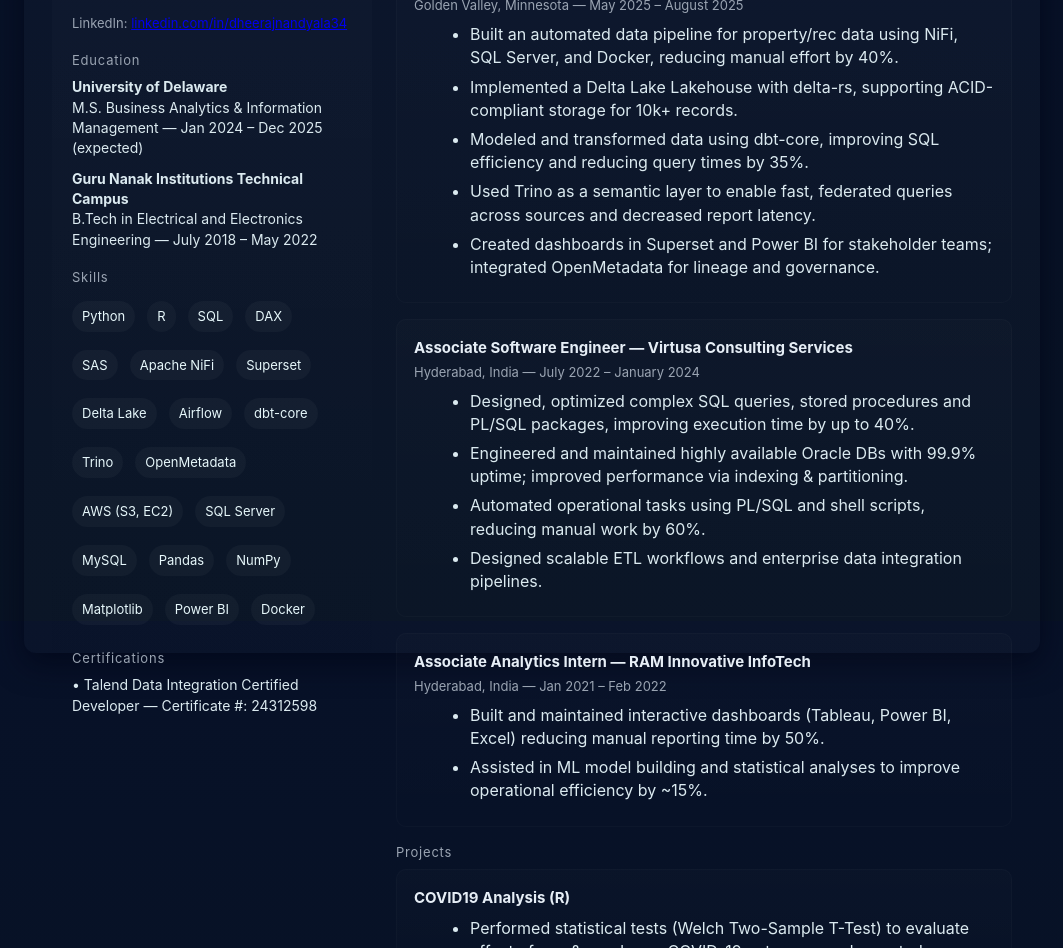
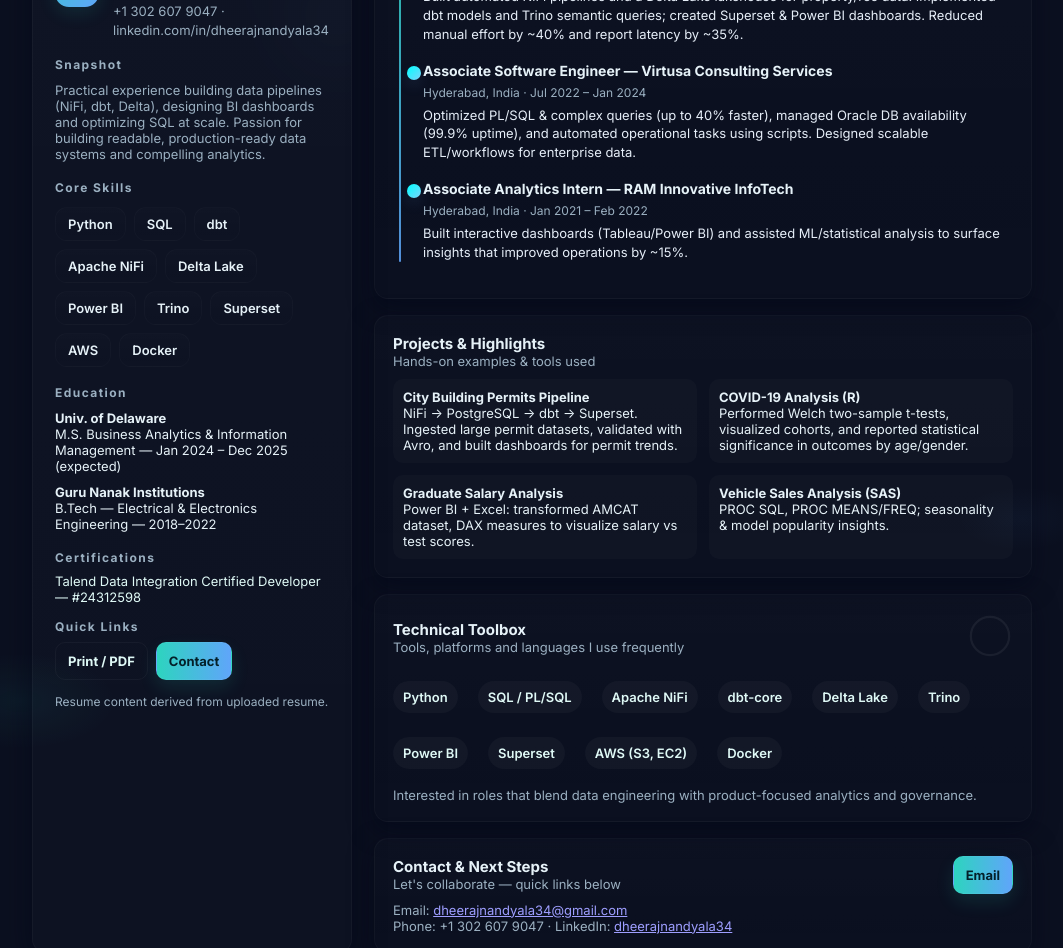
Before and after one commit to dkreddy34/dheeraj.github.io, a plain HTML site: page index.html in a window 1280 px wide. Shown: the part 179-1127 px from the top of the page, without its empty margins (108-1171 px from the left). Drawn offline with Linux system fonts and the light colour scheme.

Commit message:
Update index.html

```diff
--- a/index.html
+++ b/index.html
@@ -3,248 +3,323 @@
 <head>
 <meta charset="utf-8" />
 <meta name="viewport" content="width=device-width,initial-scale=1" />
-  <title>Dheeraj Nandyala — Resume</title>
-  <meta name="description" content="Dheeraj Nandyala — Business Analytics & Data Engineering resume" />
+<title>Dheeraj Nandyala — Creative Resume</title>
+<meta name="description" content="Creative resume for Dheeraj Nandyala — Data Engineering & Analytics" />
+<link href="https://fonts.googleapis.com/css2?family=Inter:wght@300;400;600;700;800&family=Space+Grotesk:wght@400;600&display=swap" rel="stylesheet">
 <style>
-    /* Simple modern responsive resume styles */
   :root{
-      --bg:#0f1724;
-      --card:#0b1220;
-      --muted:#9aa4b2;
-      --accent:#06b6d4;
-      --paper:#0b1220;
+    --bg:#0b1020; --card:#0f1726; --muted:#9bb0c1; --accent:#2dd4bf; --accent2:#60a5fa;
     --glass: rgba(255,255,255,0.03);
-      font-family: Inter, system-ui, -apple-system, "Segoe UI", Roboto, "Helvetica Neue", Arial;
+    --glass-2: rgba(255,255,255,0.02);
+    color-scheme: dark;
+    font-family: "Inter", system-ui, -apple-system, "Segoe UI", Roboto, "Helvetica Neue", Arial;
   }
-    html,body{height:100%}
-    body{
-      margin:0;
-      background: linear-gradient(180deg,#071128 0%, #081324 100%);
-      color:#e6eef6;
-      -webkit-font-smoothing:antialiased;
-      -moz-osx-font-smoothing:grayscale;
-      padding:32px;
-      display:flex;
-      justify-content:center;
-      font-size:16px;
-      line-height:1.45;
-    }
-    .container{
-      width:960px;
-      max-width:100%;
-      background: linear-gradient(180deg, rgba(255,255,255,0.02), rgba(255,255,255,0.01));
-      border-radius:12px;
-      box-shadow: 0 10px 30px rgba(2,6,23,0.7);
-      display:grid;
-      grid-template-columns: 320px 1fr;
-      gap:24px;
-      padding:28px;
-      align-items:start;
+  *{box-sizing:border-box}
+  html,body{height:100%; margin:0; background:
+    radial-gradient(1200px 600px at 10% 10%, rgba(45,212,191,0.06), transparent 8%),
+    radial-gradient(800px 400px at 90% 90%, rgba(96,165,250,0.04), transparent 8%),
+    var(--bg);
+    color:#e6f2f8; -webkit-font-smoothing:antialiased; -moz-osx-font-smoothing:grayscale;
+    padding:28px;}
+  .wrap{
+    max-width:1000px; margin:0 auto; display:grid;
+    grid-template-columns: 320px 1fr; gap:22px;
   }
 
-    /* Left column */
-    .left{
-      background: linear-gradient(180deg, rgba(255,255,255,0.02), transparent);
-      border-radius:10px;
-      padding:20px;
-      min-height:200px;
-      position:sticky;
-      top:32px;
-      height:fit-content;
+  /* Left panel: card with gradient accent */
+  .profile {
+    background: linear-gradient(180deg, rgba(255,255,255,0.02), rgba(255,255,255,0.01));
+    border-radius:14px; padding:22px; position:relative; overflow:hidden;
+    box-shadow: 0 10px 30px rgba(2,6,23,0.6);
+    border: 1px solid rgba(255,255,255,0.03);
   }
-    .name{
-      font-size:22px;
-      font-weight:700;
-      margin:0 0 6px 0;
+  .brand{
+    display:flex; gap:14px; align-items:center;
   }
-    .sub{
-      color:var(--muted);
-      margin-bottom:14px;
-      font-size:14px;
+  .avatar{
+    width:74px; height:74px; border-radius:14px;
+    display:flex; align-items:center; justify-content:center;
+    background:linear-gradient(135deg,var(--accent),var(--accent2));
+    box-shadow: 0 6px 18px rgba(45,212,191,0.12);
+    font-weight:700; font-family:"Space Grotesk",sans-serif;
+    font-size:22px; color:#06202a;
   }
-    .contact a{ color:#cfeff6; text-decoration:none; display:block; margin-bottom:6px; word-break:break-all;}
-    .section-title{
-      font-size:13px;
-      letter-spacing:0.06em;
-      color:var(--muted);
-      margin:18px 0 8px;
+  h1{margin:0; font-size:20px; letter-spacing:0.2px}
+  h2.subtitle{margin:4px 0 10px; font-size:13px; color:var(--muted); font-weight:600}
+
+  .contact{font-size:13px; color:var(--muted);line-height:1.45}
+  .contact a{color:inherit; text-decoration:none}
+  .pill {display:inline-block; padding:8px 10px; border-radius:999px; background:var(--glass);
+         font-weight:600; font-size:13px; margin:6px 8px 6px 0; color:#dff9f6}
+
+  .skill-cloud{display:flex; flex-wrap:wrap; gap:8px; margin-top:12px}
+  .skill{
+    padding:8px 12px; border-radius:12px; background:linear-gradient(180deg, rgba(255,255,255,0.01), transparent);
+    border:1px solid rgba(255,255,255,0.02); font-weight:600; font-size:13px;
+    transform-origin:center; transition: transform .35s ease;
   }
-    .pill{
-      display:inline-block;
-      background:var(--glass);
-      padding:6px 10px;
-      border-radius:999px;
-      margin:6px 6px 6px 0;
-      font-size:13px;
-      color:#e7f8fb;
-    }
-    .skills-grid{ display:flex; flex-wrap:wrap; gap:6px; margin-top:6px;}
-    .edu, .cert { font-size:14px; color:#dbeaf0; }
+  .skill:hover{transform:translateY(-6px) rotate(-2deg) scale(1.03)}
 
-    /* Right column */
-    .right{
-      padding:6px 0;
+  .left-section-title{margin-top:18px; color:var(--muted); font-weight:700; font-size:12px; letter-spacing:0.12em}
+
+  /* Right column: creative panels */
+  .main{
+    display:flex; flex-direction:column; gap:16px;
   }
   .card{
-      background:linear-gradient(180deg, rgba(255,255,255,0.01), rgba(255,255,255,0.00));
-      border-radius:10px;
-      padding:18px;
-      margin-bottom:16px;
-      box-shadow: inset 0 0 0 1px rgba(255,255,255,0.02);
+    background: linear-gradient(180deg, rgba(255,255,255,0.01), rgba(255,255,255,0.00));
+    border-radius:14px; padding:18px; border:1px solid rgba(255,255,255,0.03);
+    box-shadow: 0 8px 24px rgba(2,6,23,0.5);
   }
-    .job-title{ font-weight:700; font-size:15px; margin-bottom:4px; }
-    .muted{ color:var(--muted); font-size:13px; }
-    ul.meta-list{ margin:8px 0 0 16px; color:#dbeaf0; }
-    li{ margin-bottom:6px; }
-    .projects ul{ margin-left:16px; }
-    .top-line{ display:flex; justify-content:space-between; align-items:center; gap:12px; margin-bottom:12px; }
-    .download{
-      background:transparent;
-      border:1px solid rgba(255,255,255,0.06);
-      padding:8px 10px;
-      border-radius:8px;
-      color:#cfeff6;
-      text-decoration:none;
-      font-size:13px;
+  .header-row{display:flex; justify-content:space-between; align-items:center; gap:16px}
+  .role{font-size:15px; font-weight:700; margin:0}
+  .meta{color:var(--muted); font-size:13px}
+
+  /* timeline */
+  .timeline{position:relative; padding-left:18px; margin-top:12px}
+  .timeline:before{
+    content:""; position:absolute; left:6px; top:0; bottom:0; width:2px; background:linear-gradient(180deg,var(--accent),var(--accent2));
+    border-radius:4px; opacity:0.85;
+  }
+  .step{position:relative; margin-bottom:18px; padding-left:12px}
+  .dot{position:absolute; left:-4px; top:4px; width:14px; height:14px; border-radius:50%;
+       background:linear-gradient(135deg,#0ff 0%, #7dd3fc 100%); box-shadow:0 6px 14px rgba(96,165,250,0.12)}
+  .step h3{margin:0; font-size:14px}
+  .step .sub{color:var(--muted); font-size:12px; margin:6px 0}
+  .step p{margin:6px 0 0; font-size:13px; color:#e6eef8; line-height:1.45}
+
+  /* Projects grid */
+  .projects-grid{ display:grid; grid-template-columns: repeat(2, minmax(0,1fr)); gap:12px; margin-top:10px}
+  .project{padding:10px; border-radius:10px; background:var(--glass-2); font-size:13px; color:#e6f2f8}
+
+  /* CTA / buttons */
+  .actions{display:flex; gap:10px; margin-top:10px}
+  .btn{
+    padding:10px 12px; border-radius:10px; font-weight:700; font-size:13px; cursor:pointer;
+    border:1px solid rgba(255,255,255,0.04); background:transparent; color:#dff9f6; text-decoration:none;
+  }
+  .btn-primary{background:linear-gradient(90deg,var(--accent),var(--accent2)); color:#042029; box-shadow:0 8px 18px rgba(45,212,191,0.12)}
+  .btn-ghost{opacity:0.9}
+
+  /* footer small */
+  footer{color:var(--muted); font-size:12px; margin-top:6px}
+
+  /* small screens */
+  @media (max-width:900px){
+    .wrap{grid-template-columns:1fr; padding:0}
+    .projects-grid{grid-template-columns:1fr}
   }
 
-    /* Responsive */
-    @media (max-width:860px){
-      .container{ grid-template-columns: 1fr; padding:18px; }
-      .left{ position:relative; top:auto; }
+  /* Print styles */
+  @media print{
+    html,body{background:white;color:black}
+    .wrap{grid-template-columns:1fr; box-shadow:none}
+    .avatar{box-shadow:none}
+    .skill{border:1px solid #ddd}
   }
 
-    /* Print */
-    @media print{
-      body{ background:white; color:black; padding:0; }
-      .container{ box-shadow:none; background:transparent; grid-template-columns:1fr; }
+  /* subtle animations */
+  .float-blob{
+    position:absolute; right:-40px; top:-30px; width:220px; height:220px; filter:blur(36px);
+    background: radial-gradient(circle at 20% 30%, rgba(45,212,191,0.12), transparent 20%),
+                radial-gradient(circle at 80% 70%, rgba(96,165,250,0.09), transparent 20%);
+    transform: rotate(12deg); border-radius:36%;
+    pointer-events:none; z-index:0;
   }
 </style>
 </head>
 <body>
-  <main class="container" role="main" aria-labelledby="title">
-    <aside class="left" aria-label="Contact and skills">
-      <header>
-        <h1 id="title" class="name">Dheeraj Nandyala</h1>
-        <div class="sub">Greater Philadelphia · dheerajnandyala34@gmail.com · +1 302 607 9047</div>
-        <div class="muted" style="margin-bottom:8px">LinkedIn: <a href="https://www.linkedin.com/in/dheerajnandyala34" target="_blank" rel="noopener">linkedin.com/in/dheerajnandyala34</a></div>
-      </header>
-
-      <div class="section-title">Education</div>
-      <div class="edu">
-        <strong>University of Delaware</strong><br/>
-        M.S. Business Analytics & Information Management — Jan 2024 – Dec 2025 (expected)
+  <div class="wrap" role="main" aria-labelledby="resumeTitle">
+    <!-- LEFT PROFILE -->
+    <aside class="profile" aria-label="Profile card">
+      <div class="float-blob" aria-hidden="true"></div>
+      <div class="brand" style="position:relative; z-index:1">
+        <div class="avatar" aria-hidden="true">DN</div>
+        <div>
+          <h1 id="resumeTitle">Dheeraj Nandyala</h1>
+          <div class="subtitle">Data Engineer • BI • Analytics</div>
+          <div class="contact">
+            Greater Philadelphia · <a href="mailto:dheerajnandyala34@gmail.com">dheerajnandyala34@gmail.com</a><br>
+            +1 302 607 9047 · <a href="https://www.linkedin.com/in/dheerajnandyala34" target="_blank" rel="noopener">linkedin.com/in/dheerajnandyala34</a>
           </div>
-      <div style="height:10px"></div>
-      <div class="edu">
-        <strong>Guru Nanak Institutions Technical Campus</strong><br/>
-        B.Tech in Electrical and Electronics Engineering — July 2018 – May 2022
-      </div>
-
-      <div class="section-title">Skills</div>
-      <div class="skills-grid" aria-hidden="false">
-        <span class="pill">Python</span><span class="pill">R</span><span class="pill">SQL</span><span class="pill">DAX</span><span class="pill">SAS</span>
-        <span class="pill">Apache NiFi</span><span class="pill">Superset</span><span class="pill">Delta Lake</span><span class="pill">Airflow</span><span class="pill">dbt-core</span>
-        <span class="pill">Trino</span><span class="pill">OpenMetadata</span><span class="pill">AWS (S3, EC2)</span><span class="pill">SQL Server</span><span class="pill">MySQL</span>
-        <span class="pill">Pandas</span><span class="pill">NumPy</span><span class="pill">Matplotlib</span><span class="pill">Power BI</span><span class="pill">Docker</span>
-      </div>
-
-      <div class="section-title">Certifications</div>
-      <div class="cert">
-        • Talend Data Integration Certified Developer — Certificate #: 24312598
-      </div>
-
-    </aside>
-
-    <section class="right">
-      <div class="top-line">
-        <div style="display:flex; flex-direction:column">
-          <h2 style="margin:0">Experience</h2>
-          <div class="muted">Roles in BI, Data Engineering & Analytics</div>
-        </div>
-        <div>
-          <!-- Download / print -->
-          <a class="download" href="#" onclick="window.print();return false">Print / Save PDF</a>
         </div>
       </div>
 
-      <!-- Experience card 1 -->
-      <article class="card" aria-labelledby="exp1">
-        <div id="exp1" class="job-title">Business Intelligence Intern — LOGIS, State of Minnesota</div>
-        <div class="muted">Golden Valley, Minnesota — May 2025 – August 2025</div>
-        <ul class="meta-list">
-          <li>Built an automated data pipeline for property/rec data using NiFi, SQL Server, and Docker, reducing manual effort by 40%.</li>
-          <li>Implemented a Delta Lake Lakehouse with delta-rs, supporting ACID-compliant storage for 10k+ records.</li>
-          <li>Modeled and transformed data using dbt-core, improving SQL efficiency and reducing query times by 35%.</li>
-          <li>Used Trino as a semantic layer to enable fast, federated queries across sources and decreased report latency.</li>
-          <li>Created dashboards in Superset and Power BI for stakeholder teams; integrated OpenMetadata for lineage and governance.</li>
-        </ul>
-      </article>
+      <div class="left-section-title">Snapshot</div>
+      <p style="margin:10px 0 0; color:var(--muted); font-size:13px">
+        Practical experience building data pipelines (NiFi, dbt, Delta), designing BI dashboards and optimizing SQL at scale. Passion for building readable, production-ready data systems and compelling analytics.
+      </p>
 
-      <!-- Experience card 2 -->
-      <article class="card" aria-labelledby="exp2">
-        <div id="exp2" class="job-title">Associate Software Engineer — Virtusa Consulting Services</div>
-        <div class="muted">Hyderabad, India — July 2022 – January 2024</div>
-        <ul class="meta-list">
-          <li>Designed, optimized complex SQL queries, stored procedures and PL/SQL packages, improving execution time by up to 40%.</li>
-          <li>Engineered and maintained highly available Oracle DBs with 99.9% uptime; improved performance via indexing & partitioning.</li>
-          <li>Automated operational tasks using PL/SQL and shell scripts, reducing manual work by 60%.</li>
-          <li>Designed scalable ETL workflows and enterprise data integration pipelines.</li>
-        </ul>
-      </article>
-
-      <!-- Experience card 3 -->
-      <article class="card" aria-labelledby="exp3">
-        <div id="exp3" class="job-title">Associate Analytics Intern — RAM Innovative InfoTech</div>
-        <div class="muted">Hyderabad, India — Jan 2021 – Feb 2022</div>
-        <ul class="meta-list">
-          <li>Built and maintained interactive dashboards (Tableau, Power BI, Excel) reducing manual reporting time by 50%.</li>
-          <li>Assisted in ML model building and statistical analyses to improve operational efficiency by ~15%.</li>
-        </ul>
-      </article>
-
-      <div class="section-title" style="margin-top:8px">Projects</div>
-
-      <article class="card projects" aria-labelledby="proj1">
-        <div id="proj1" class="job-title">COVID19 Analysis (R)</div>
-        <ul class="meta-list">
-          <li>Performed statistical tests (Welch Two-Sample T-Test) to evaluate effect of age & gender on COVID-19 outcomes and reported significant trends.</li>
-        </ul>
-      </article>
-
-      <article class="card projects" aria-labelledby="proj2">
-        <div id="proj2" class="job-title">Graduate Salary Analysis (Power BI, Excel)</div>
-        <ul class="meta-list">
-          <li>Analyzed AMCAT test-based data; used Power Query and DAX for transformation and visualized salary trends showing correlation between test scores and salary.</li>
-        </ul>
-      </article>
-
-      <article class="card projects" aria-labelledby="proj3">
-        <div id="proj3" class="job-title">Vehicle Sale Data Analysis (SAS, Excel)</div>
-        <ul class="meta-list">
-          <li>Cleaned and analyzed vehicle sales using PROC SQL, PROC MEANS/FREQ, PROC GPLOT; identified top models and seasonal demand.</li>
-        </ul>
-      </article>
-
-      <div class="section-title">Other</div>
-      <div class="card">
-        <div class="muted">Contact & Links</div>
-        <p style="margin:8px 0 0">Email: <a href="mailto:dheerajnandyala34@gmail.com">dheerajnandyala34@gmail.com</a><br/>
-        Phone: +1 302 607 9047<br/>
-        LinkedIn: <a href="https://www.linkedin.com/in/dheerajnandyala34" target="_blank" rel="noopener">linkedin.com/in/dheerajnandyala34</a></p>
+      <div class="left-section-title">Core Skills</div>
+      <div class="skill-cloud" aria-hidden="false" style="margin-bottom:6px">
+        <span class="skill">Python</span>
+        <span class="skill">SQL</span>
+        <span class="skill">dbt</span>
+        <span class="skill">Apache NiFi</span>
+        <span class="skill">Delta Lake</span>
+        <span class="skill">Power BI</span>
+        <span class="skill">Trino</span>
+        <span class="skill">Superset</span>
+        <span class="skill">AWS</span>
+        <span class="skill">Docker</span>
       </div>
 
-      <footer style="margin-top:12px; color:var(--muted); font-size:13px">
-        <small>Resume content sourced from uploaded resume file. :contentReference[oaicite:1]{index=1}</small>
-      </footer>
+      <div class="left-section-title">Education</div>
+      <div style="margin-top:10px; font-size:13px; color:#e6f2f8">
+        <strong>Univ. of Delaware</strong><br>
+        M.S. Business Analytics & Information Management — Jan 2024 – Dec 2025 (expected)
+      </div>
+      <div style="margin-top:10px; font-size:13px; color:#e6f2f8">
+        <strong>Guru Nanak Institutions</strong><br>
+        B.Tech — Electrical & Electronics Engineering — 2018–2022
+      </div>
+
+      <div class="left-section-title">Certifications</div>
+      <div style="margin-top:8px; font-size:13px; color:#dff9f6">Talend Data Integration Certified Developer — #24312598</div>
+
+      <div class="left-section-title" style="margin-top:14px">Quick Links</div>
+      <div style="margin-top:8px; display:flex; gap:8px; flex-wrap:wrap">
+        <a class="btn" href="#" onclick="window.print();return false" title="Print or save as PDF">Print / PDF</a>
+        <a class="btn btn-primary" href="mailto:dheerajnandyala34@gmail.com">Contact</a>
+      </div>
+
+      <footer style="margin-top:14px; z-index:1; position:relative">Resume content derived from uploaded resume.</footer>
+    </aside>
+
+    <!-- RIGHT CONTENT -->
+    <section class="main" aria-label="Main content">
+      <div class="card" role="region" aria-labelledby="expHeader">
+        <div class="header-row">
+          <div>
+            <h2 class="role" id="expHeader">Experience & Impact</h2>
+            <div class="meta">Selected roles in Data Engineering, BI & Analytics</div>
+          </div>
+          <div style="text-align:right">
+            <div style="font-weight:700; color:var(--accent);">Open to full-time • relocation</div>
+            <div style="font-size:12px; color:var(--muted)">Updated: Sep 29, 2025</div>
+          </div>
+        </div>
+
+        <div class="timeline" aria-hidden="false" style="margin-top:12px">
+          <div class="step">
+            <span class="dot" aria-hidden="true"></span>
+            <h3>Business Intelligence Intern — LOGIS, State of Minnesota</h3>
+            <div class="sub">Golden Valley, MN · May 2025 – Aug 2025</div>
+            <p>
+              Built automated NiFi pipelines and a Delta Lake lakehouse for property/rec data. Implemented dbt models and Trino semantic queries; created Superset & Power BI dashboards. Reduced manual effort by ~40% and report latency by ~35%.
+            </p>
+          </div>
+
+          <div class="step">
+            <span class="dot" aria-hidden="true"></span>
+            <h3>Associate Software Engineer — Virtusa Consulting Services</h3>
+            <div class="sub">Hyderabad, India · Jul 2022 – Jan 2024</div>
+            <p>
+              Optimized PL/SQL & complex queries (up to 40% faster), managed Oracle DB availability (99.9% uptime), and automated operational tasks using scripts. Designed scalable ETL/workflows for enterprise data.
+            </p>
+          </div>
+
+          <div class="step">
+            <span class="dot" aria-hidden="true"></span>
+            <h3>Associate Analytics Intern — RAM Innovative InfoTech</h3>
+            <div class="sub">Hyderabad, India · Jan 2021 – Feb 2022</div>
+            <p>
+              Built interactive dashboards (Tableau/Power BI) and assisted ML/statistical analysis to surface insights that improved operations by ~15%.
+            </p>
+          </div>
+        </div>
+      </div>
+
+      <div class="card" role="region" aria-labelledby="projectsHeader">
+        <div class="header-row">
+          <div>
+            <h2 class="role" id="projectsHeader">Projects & Highlights</h2>
+            <div class="meta">Hands-on examples & tools used</div>
+          </div>
+        </div>
+
+        <div class="projects-grid" aria-hidden="false">
+          <div class="project">
+            <strong>City Building Permits Pipeline</strong><br>
+            NiFi → PostgreSQL → dbt → Superset. Ingested large permit datasets, validated with Avro, and built dashboards for permit trends.
+          </div>
+          <div class="project">
+            <strong>COVID-19 Analysis (R)</strong><br>
+            Performed Welch two-sample t-tests, visualized cohorts, and reported statistical significance in outcomes by age/gender.
+          </div>
+          <div class="project">
+            <strong>Graduate Salary Analysis</strong><br>
+            Power BI + Excel: transformed AMCAT dataset, DAX measures to visualize salary vs test scores.
+          </div>
+          <div class="project">
+            <strong>Vehicle Sales Analysis (SAS)</strong><br>
+            PROC SQL, PROC MEANS/FREQ; seasonality & model popularity insights.
+          </div>
+        </div>
+
+      </div>
+
+      <div class="card" role="region" aria-labelledby="techHeader">
+        <div class="header-row">
+          <div>
+            <h2 class="role" id="techHeader">Technical Toolbox</h2>
+            <div class="meta">Tools, platforms and languages I use frequently</div>
+          </div>
+          <div style="text-align:right">
+            <svg width="46" height="46" viewBox="0 0 24 24" fill="none" aria-hidden="true"><circle cx="12" cy="12" r="10" stroke="rgba(255,255,255,0.06)" stroke-width="1.2"/><path d="M7 13l3 3 7-8" stroke="url(#g)" stroke-width="1.6" stroke-linecap="round" stroke-linejoin="round"/></svg>
+            <defs><linearGradient id="g" x1="0" x2="1"><stop offset="0" stop-color="#2dd4bf"/><stop offset="1" stop-color="#60a5fa"/></linearGradient></defs>
+          </div>
+        </div>
+
+        <div style="display:flex; gap:12px; flex-wrap:wrap; margin-top:12px">
+          <div class="pill">Python</div>
+          <div class="pill">SQL / PL/SQL</div>
+          <div class="pill">Apache NiFi</div>
+          <div class="pill">dbt-core</div>
+          <div class="pill">Delta Lake</div>
+          <div class="pill">Trino</div>
+          <div class="pill">Power BI</div>
+          <div class="pill">Superset</div>
+          <div class="pill">AWS (S3, EC2)</div>
+          <div class="pill">Docker</div>
+        </div>
+
+        <div style="margin-top:12px; color:var(--muted); font-size:13px">
+          Interested in roles that blend data engineering with product-focused analytics and governance.
+        </div>
+      </div>
+
+      <div class="card" role="region" aria-labelledby="contactHeader">
+        <div class="header-row">
+          <div>
+            <h2 class="role" id="contactHeader">Contact & Next Steps</h2>
+            <div class="meta">Let's collaborate — quick links below</div>
+          </div>
+          <div>
+            <a class="btn btn-primary" href="mailto:dheerajnandyala34@gmail.com">Email</a>
+          </div>
+        </div>
+
+        <div style="margin-top:10px; color:var(--muted); font-size:13px">
+          Email: <a href="mailto:dheerajnandyala34@gmail.com">dheerajnandyala34@gmail.com</a><br>
+          Phone: +1 302 607 9047 · LinkedIn: <a href="https://www.linkedin.com/in/dheerajnandyala34" target="_blank" rel="noopener">dheerajnandyala34</a>
+        </div>
+      </div>
 
     </section>
-  </main>
+  </div>
 
-  <!-- Optional small script to add print hint -->
+  <!-- Small accessibility helper: keyboard focus outline -->
   <script>
     (function(){
-      // no-op placeholder: kept minimal for GitHub Pages
+      // Add keyboard focus outlines only for keyboard users
+      function handleFirstTab(e) {
+        if (e.key === 'Tab') {
+          document.documentElement.classList.add('user-is-tabbing');
+          window.removeEventListener('keydown', handleFirstTab);
+        }
+      }
+      window.addEventListener('keydown', handleFirstTab);
     })();
   </script>
 </body>
```
Lines whose indentation alone changed are shown as unchanged.
